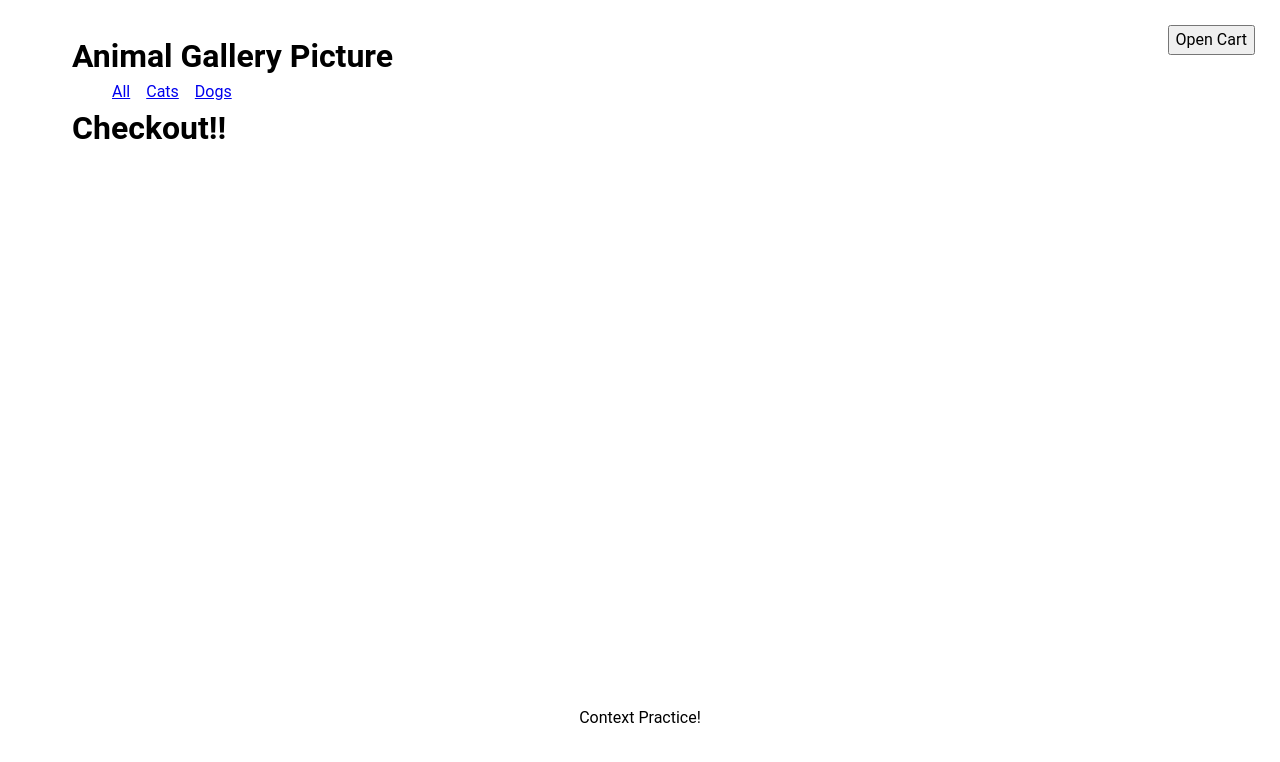
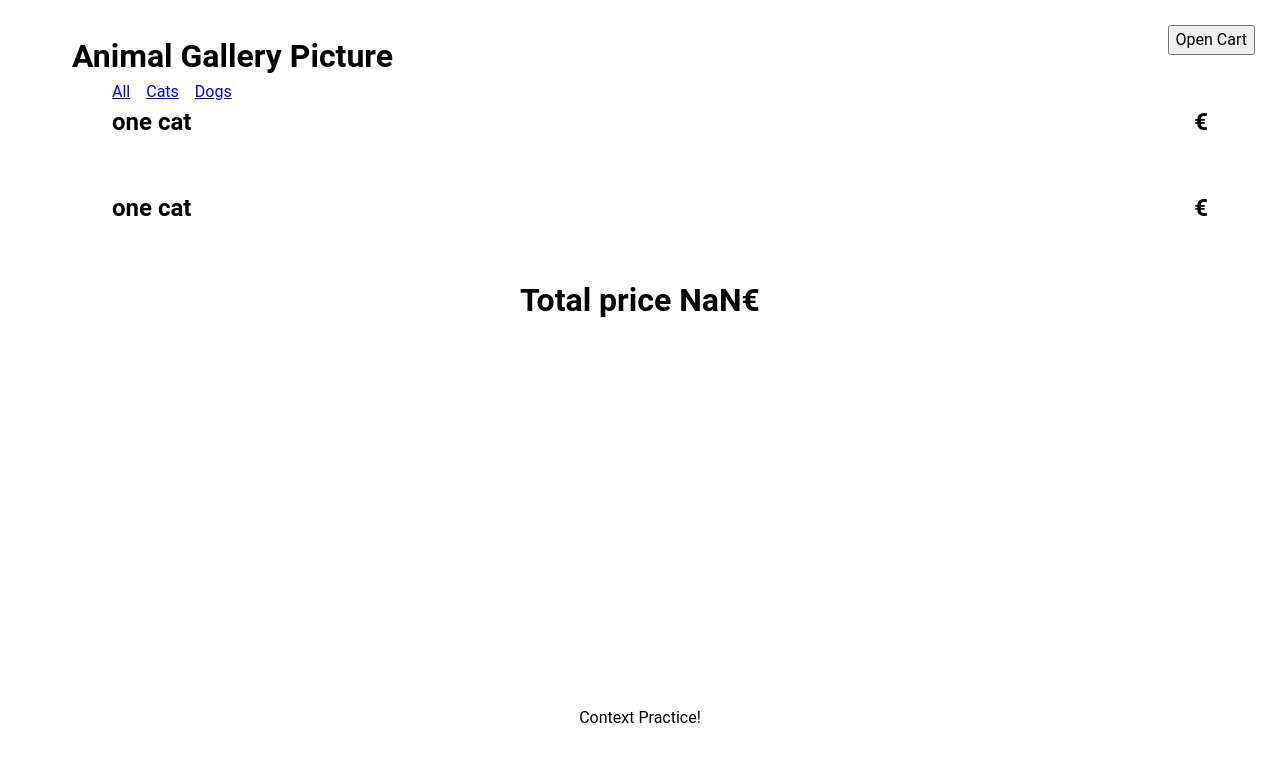
Before and after one commit to ramonrp/cart-app, a React (Create React App) app: page /checkout in a window 1280 px wide. Shown: the top 762 px of the page. Built offline with nearby package versions, Linux system fonts and the light colour scheme.

Commit message:
feature: show checkout items

```diff
--- a/src/components/Checkout/Checkout.jsx
+++ b/src/components/Checkout/Checkout.jsx
@@ -1,8 +1,24 @@
 import { useCart } from "../../context/CartContext";
-
+import { imgData } from "../../data/imgData";
+import CheckoutItem from "./CheckoutItem";
+import styles from "./checkout.module.css";
 const CheckOut = () => {
   const { cart } = useCart();
-  return <h1>Checkout!!</h1>;
+  let filteredCart = imgData.filter((item) => cart.includes(item.id));
+  const total = filteredCart.reduce((acc, item) => {
+    return acc + item.price;
+  }, 0);
+  const CheckoutItems = filteredCart.map((item) => (
+    <CheckoutItem key={item.id} {...item} />
+  ));
+  return (
+    <div>
+      <ol>{CheckoutItems}</ol>
+      <p className={styles.total}>
+        Total price <span>{total}€</span>
+      </p>
+    </div>
+  );
 };
 
 export default CheckOut;
--- /dev/null
+++ b/src/components/Checkout/checkout.module.css
@@ -0,0 +1,5 @@
+.total {
+  text-align: center;
+  font-weight: 700;
+  font-size: 2rem;
+}
```
